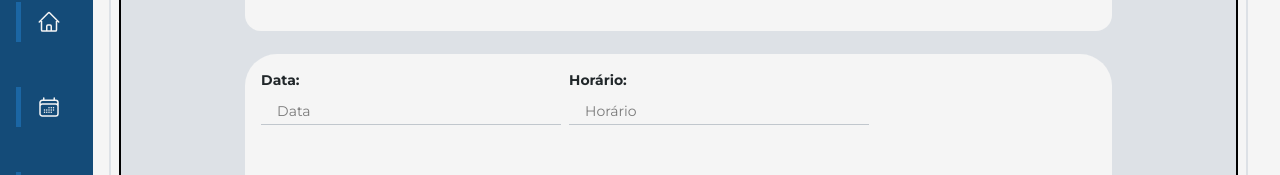
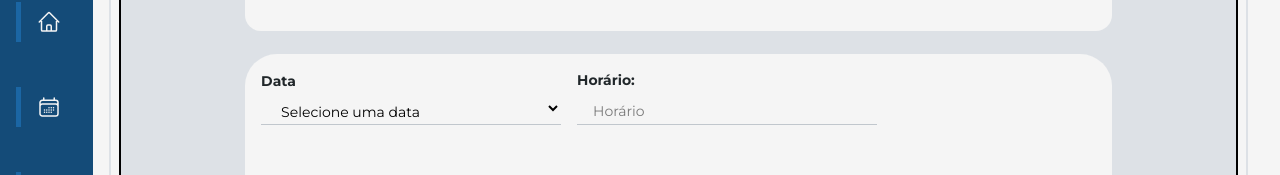
Before and after one commit to KauanPaschoal/web-projeto, a React (Vite) app: page /dashboard/agendamentos/cadastrar in a window 1280 px wide. Shown: the part 266-441 px from the top of the page. Built offline with nearby package versions, Linux system fonts and the light colour scheme.

Commit message:
feat: alterado input de data do proximo dia, para select com os proximos dias (falta alterar a lógica de descobrir as proximas datas, para incluir outros meses)

```diff
--- a/src/pages/dashboard/agendamentos/CadastrarAgendamento/CadastrarAgendamento.css
+++ b/src/pages/dashboard/agendamentos/CadastrarAgendamento/CadastrarAgendamento.css
@@ -127,3 +127,49 @@
     border-radius: 1em;
     background-color: #FFF;
 }
+
+
+.status-ok{
+    background-color: var(--GreenAlertFy);
+    color: var(--BlackFy);
+    padding: 0.5em 1em;
+    border-radius: 1em;
+    font-size: small;
+    font-weight: bold;
+}
+
+.container-inputs{
+    display: flex;
+    flex-direction: row;
+    justify-content: start;
+    align-items: end;
+    gap: 1em;
+}
+
+.select-container {
+    display: flex;
+    flex-direction: column;
+    width: fit-content;
+}
+
+.select-container label {
+    width: fit-content;
+    font-size: 14px;
+    font-weight: bold;
+    color: #21272A;
+}
+
+.select-container .select-field {
+    width: 300px;
+    border-bottom: 1px solid #C1C7CD;
+    font-size: 14px;
+    padding: 10px 0 2px 16px;
+
+    caret-color: var(--blue-detail);
+
+    outline: none;
+}
+
+.select-container .select-field:focus {
+    border-bottom-color: var(--blue-detail);
+}
--- a/src/pages/dashboard/agendamentos/CadastrarAgendamento/CadastrarAgendamento.jsx
+++ b/src/pages/dashboard/agendamentos/CadastrarAgendamento/CadastrarAgendamento.jsx
@@ -165,21 +165,30 @@ const CadastrarAgendamento = ({ paciente }) => {
                     </div>
 
                     <div className='container-sessao'>
-                        <div className='flex gap-2'>
-                            <InputField
-                                type="text"
-                                id="data"
-                                name="data"
-                                labelTitle="Data"
-                                placeholder="Data"
-                                required
-                                value={query !== '' && pacienteSelecionado && pacienteSelecionado.nome === query ?
-                                    pacienteSelecionado.diaMes.find(dia => new Date(dia.split('/').reverse().join('/')) > new Date()) || ''
-                                    : ''}
-                                readOnly
-                                className={"w-full"}
-                            />
-                            {/* Substituir o input por um select para mostrar todas as datas do mês a partir do dia de hoje */}
+                        <div className='container-inputs flex gap-2'>
+                            <div className="select-container w-full">
+                                <label htmlFor="data" className="input-label">Data</label>
+                                <select
+                                    id="data"
+                                    name="data"
+                                    required
+                                    className="select-field w-full"
+                                    value={pacienteSelecionado?.selectedDate || ''}
+                                    onChange={(e) => setPacienteSelecionado({
+                                        ...pacienteSelecionado,
+                                        selectedDate: e.target.value
+                                    })}
+                                >
+                                    <option value="" disabled>Selecione uma data</option>
+                                    {pacienteSelecionado && pacienteSelecionado.diaMes
+                                        .filter(dia => new Date(dia.split('/').reverse().join('/')) > new Date())
+                                        .map((dia, index) => (
+                                            <option key={index} value={dia}>
+                                                {dia}
+                                            </option>
+                                        ))}
+                                </select>
+                            </div>
                             <InputField
                                 type="text"
                                 id="horario"
@@ -201,20 +210,19 @@ const CadastrarAgendamento = ({ paciente }) => {
                                         <div key={index} className="agendamento-item">
                                             <p><strong>Data:</strong> {agendamento.data}</p>
                                             <p><strong>Horário:</strong> {agendamento.horario}</p>
-                                            <p><span>Compareceu</span></p>
+                                            <p><span className='status-ok'>Compareceu</span></p>
                                         </div>
                                     ))}
                                 </div>
                             </div>
                         )}
                     </div>
-
                     <div className='flex gap-2'>
                         <button type="submit" className='btn_primario rounded-full'>Salvar Alterações</button>
                         <button className='btn_secundario rounded-full'>Cancelar</button>
                     </div>
                 </form>
-            </MainComponent>
+            </MainComponent >
         </>
     );
 };
```
